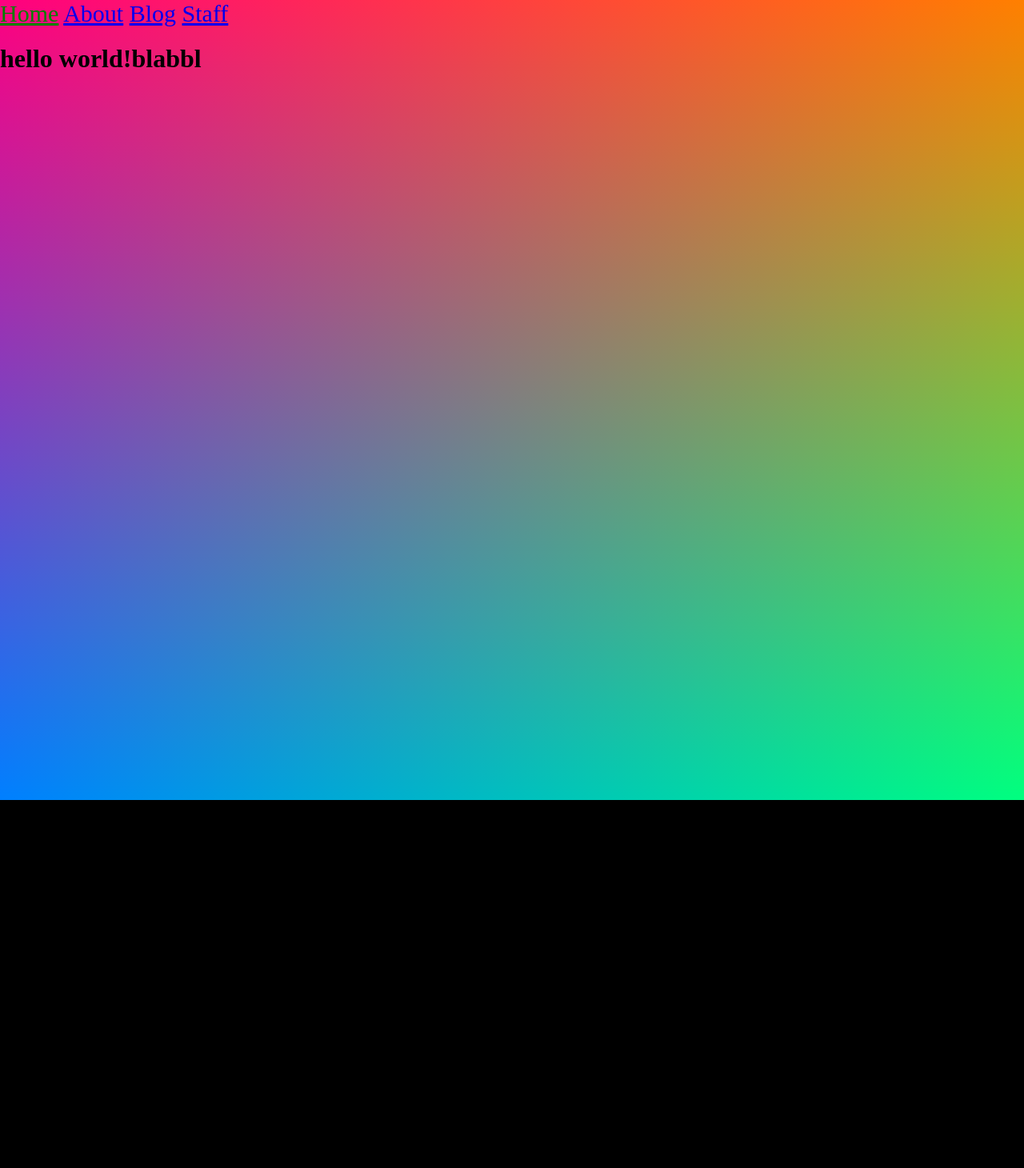
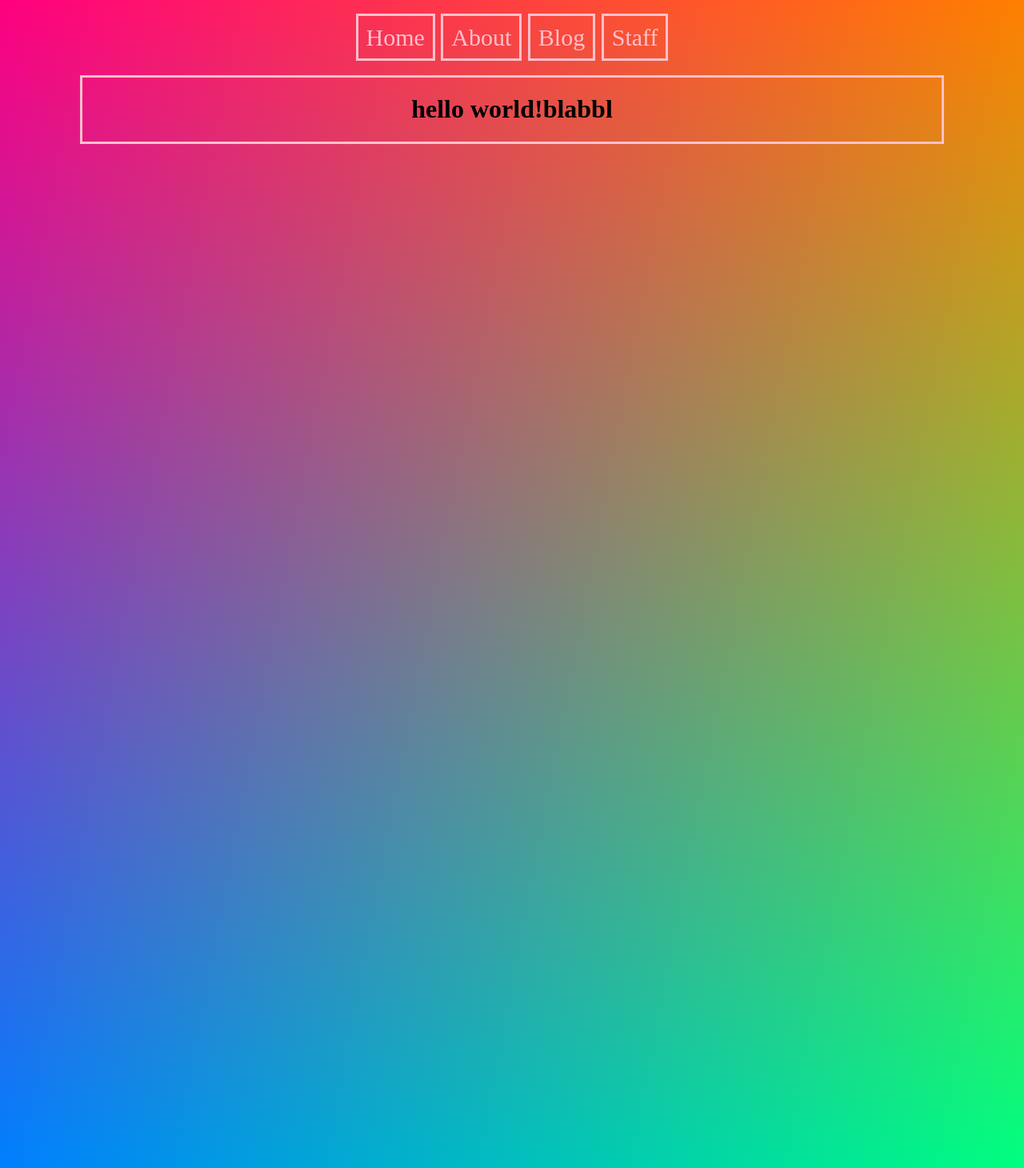
Before and after one commit to smaristeinar/smaristeinar.github.io, a Jekyll site: the page built from index.html, in a window 1280 px wide. Shown: the whole page at 80% size. Built offline with Jekyll 4.4.1, drawn with Linux system fonts in a browser that asks for light colours; before the commit the page ends 1000 px from its top, so only the background shows below that.

Commit message:
alskona breitingar

```diff
--- a/_includes/navigation.html
+++ b/_includes/navigation.html
@@ -1,6 +1,7 @@
-
+<div class="navdiv">
 <nav class="takkar">
   {% for item in site.data.navigation %}
-    <a href="{{ item.link }}" {% if page.url == item.link %}class="current"{% endif %}>{{ item.name }}</a>
+    <a href="{{ item.link }}" class="takkar" {% if page.url == item.link %}{% endif %}>{{ item.name }}</a>
   {% endfor %}
 </nav>
+</div>
--- a/_layouts/default.html
+++ b/_layouts/default.html
@@ -8,7 +8,9 @@
   <body>
     <div class="background">
       {% include navigation.html %}
+      <div class="content">
       {{ content }}
+      </div>
     </div>
   </body>
 </html>
--- a/_sass/main.scss
+++ b/_sass/main.scss
@@ -3,19 +3,25 @@ body{
   padding: 0px;
   background: black;
   width: 100%;
-  height: 100%
+  height: 100%;
 }
 
 
-.current{
-  color: green;
+.content{
+  text-decoration: none;;
+  padding-left: 33.3%;
+  padding-right: 33.3%;
+  text-align: center;
+  border: solid 3px pink;
 
 }
 
 
+
 .background{
-  width: 100%;
-  height: 1000px;
+  padding-bottom: 100%;
+  padding-left: 100px;
+  padding-right: 100px;
   background:
        linear-gradient(red, transparent),
        linear-gradient(to top left, lime, transparent),
@@ -28,4 +34,14 @@ body{
 .takkar{
   text-decoration: none;
   font-size: 30px;
+  text-align: center;
 }
+.navdiv{
+  padding: 30px;
+}
+
+.takkar > a{
+    padding: 10px;
+    border: 3px solid pink;
+    color: pink;
+}
```
Also changed, not shown: 12 other files.
